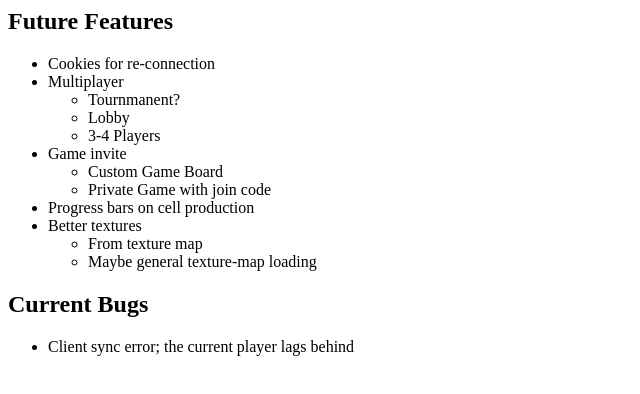
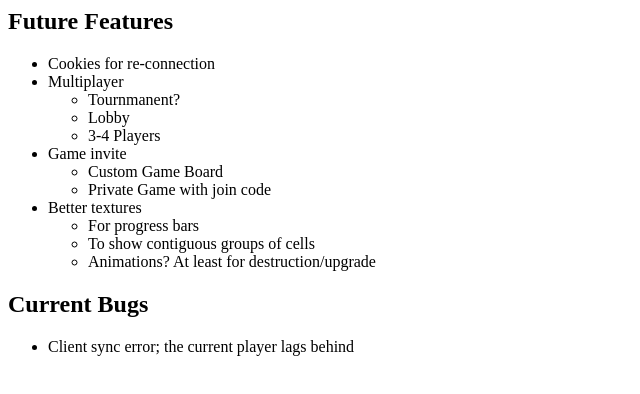
Before and after one commit to Bubba74/PathogenJS, a website: page public/README.html in a window 1280 px wide. Shown: the whole page, without its empty margins (0-640 px from the left). Drawn offline with Linux system fonts and the light colour scheme.

Commit message:
Updated README

```diff
--- a/public/README.html
+++ b/public/README.html
@@ -25,11 +25,11 @@
 		<li>Private Game with join code</li>
 		</ul>
 	</li>
-	<li>Progress bars on cell production</li>
 	<li>Better textures
 		<ul>
-		<li>From texture map</li>
-		<li>Maybe general texture-map loading</li>
+		<li>For progress bars</li>
+		<li>To show contiguous groups of cells</li>
+		<li>Animations? At least for destruction/upgrade</li>
 		</ul>
 	</li>
 
```
